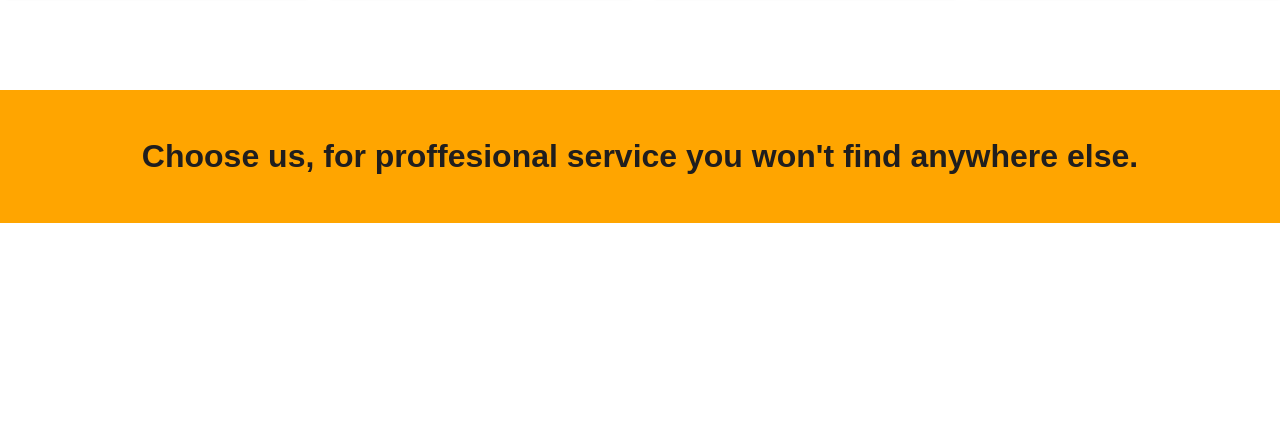
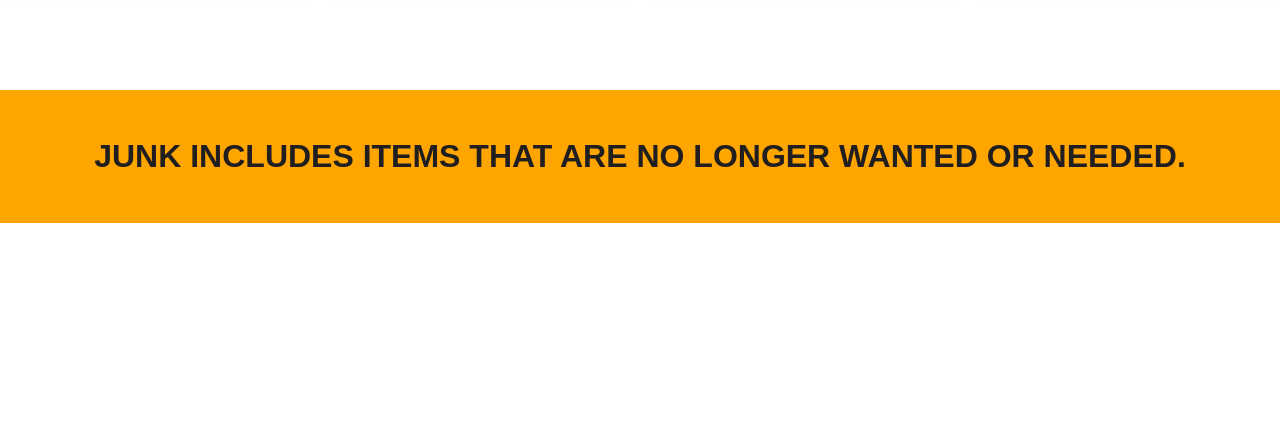
Before and after one commit to elizabeth171717/B-Gjunkremoval, a plain HTML site: page index.html in a window 1280 px wide. Shown: the part 2440-2869 px from the top of the page. Drawn offline with nearby package versions, Linux system fonts and the light colour scheme; a script that the page names is missing; a web font is replaced by a local one.

Commit message:
Update index.html

```diff
--- a/index.html
+++ b/index.html
@@ -69,7 +69,7 @@
           <div class="third"></div>
         </div>
         <div class="greeting">
-          Choose us, for proffesional service you won't find anywhere else.
+         JUNK INCLUDES ITEMS THAT ARE NO LONGER WANTED OR NEEDED.
         </div>
       </section>
       <!--ABOUT SECTION STARTS-->
```
